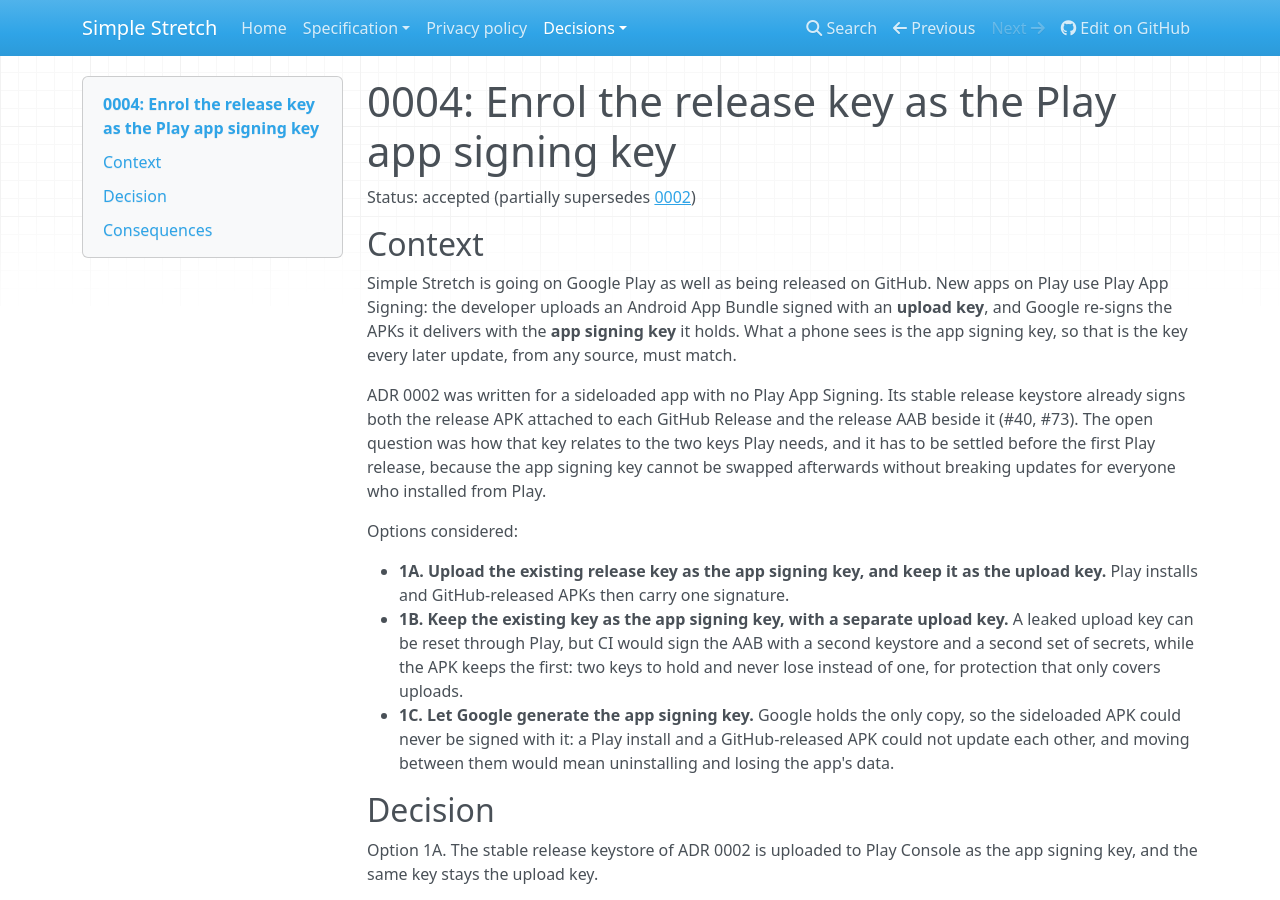
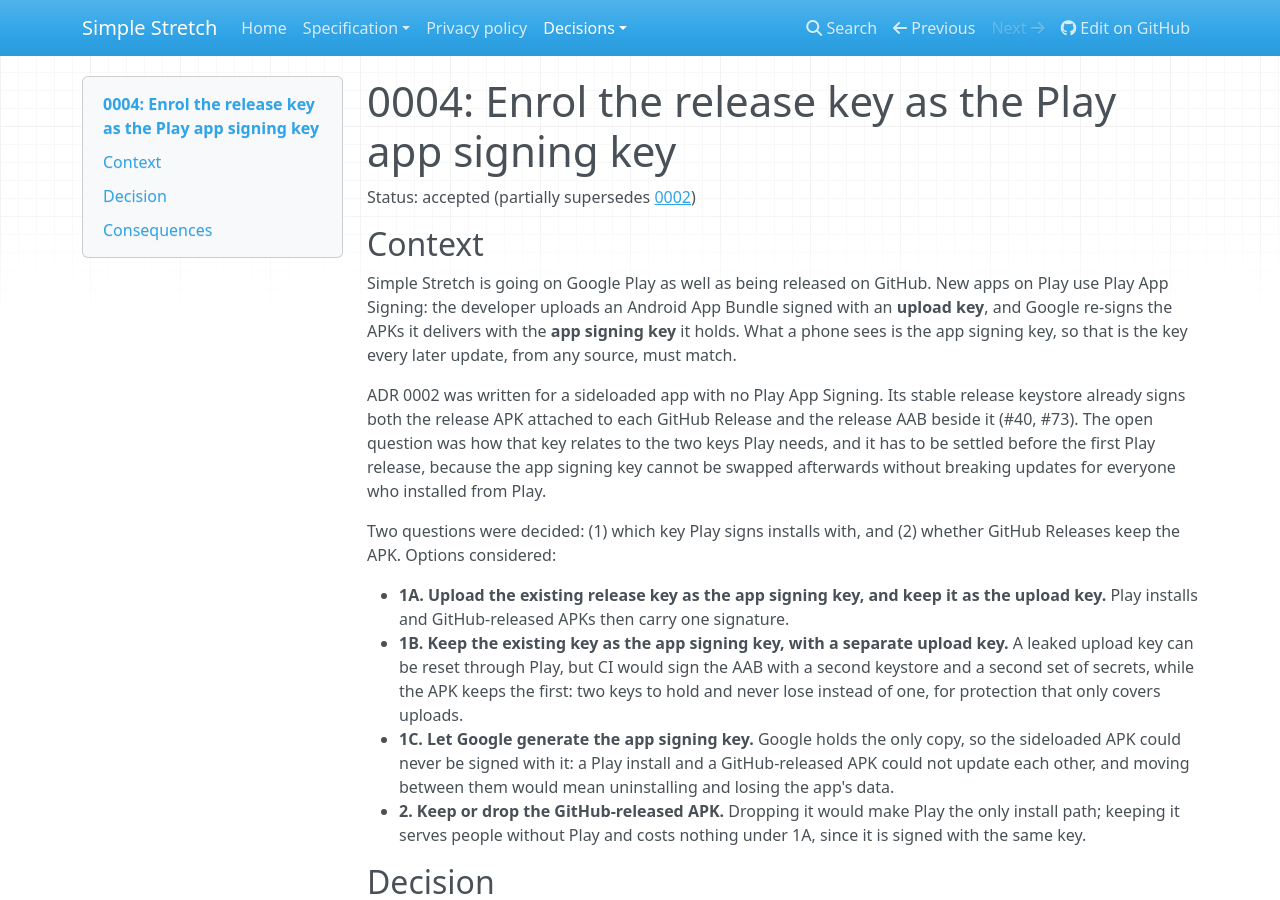
Before and after one commit to derekwinters/simple-stretch-android, an MkDocs documentation site: the page built from docs/adr/0004-play-app-signing-and-publishing.md, in a window 1280 px wide and 900 px high. Built offline with MkDocs 1.6.1, drawn with Linux system fonts in a browser that asks for light colours; nearby versions of some CDN libraries.

Commit message:
docs: record the keep-the-APK option in ADR 0004
Co-Authored-By: Claude Opus 5.5 (1M context) <noreply@anthropic.com>

```diff
--- a/docs/adr/0004-play-app-signing-and-publishing.md
+++ b/docs/adr/0004-play-app-signing-and-publishing.md
@@ -15,7 +15,8 @@ already signs both the release APK attached to each GitHub Release and the relea
 be settled before the first Play release, because the app signing key cannot be swapped afterwards
 without breaking updates for everyone who installed from Play.
 
-Options considered:
+Two questions were decided: (1) which key Play signs installs with, and (2) whether GitHub
+Releases keep the APK. Options considered:
 
 - **1A. Upload the existing release key as the app signing key, and keep it as the upload key.**
   Play installs and GitHub-released APKs then carry one signature.
@@ -26,6 +27,9 @@ Options considered:
 - **1C. Let Google generate the app signing key.** Google holds the only copy, so the sideloaded
   APK could never be signed with it: a Play install and a GitHub-released APK could not update
   each other, and moving between them would mean uninstalling and losing the app's data.
+- **2. Keep or drop the GitHub-released APK.** Dropping it would make Play the only install path;
+  keeping it serves people without Play and costs nothing under 1A, since it is signed with the
+  same key.
 
 ## Decision
 
```
